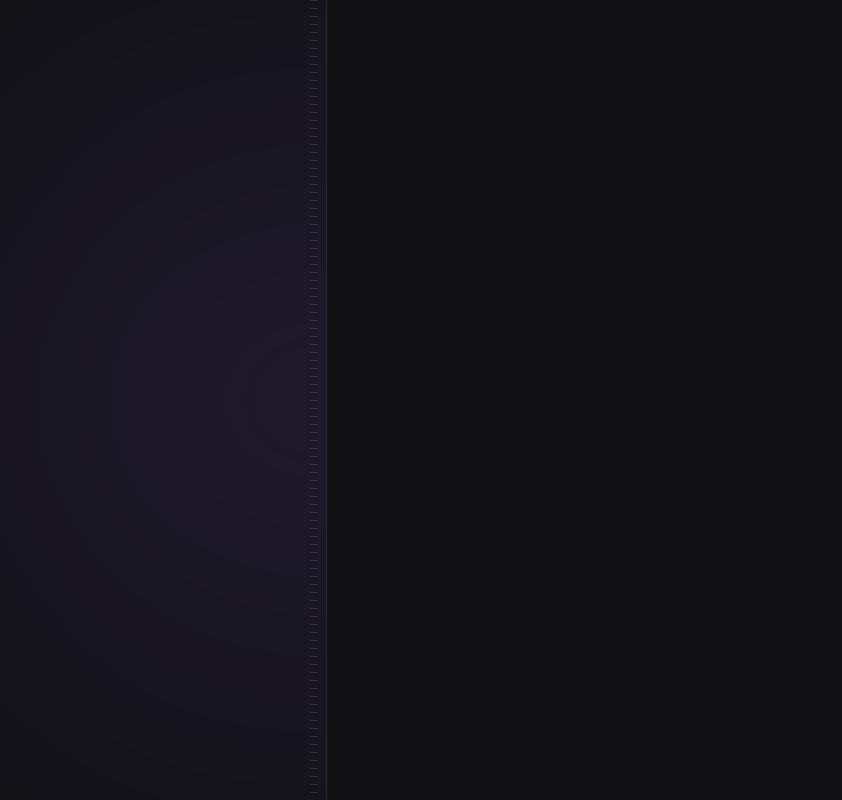
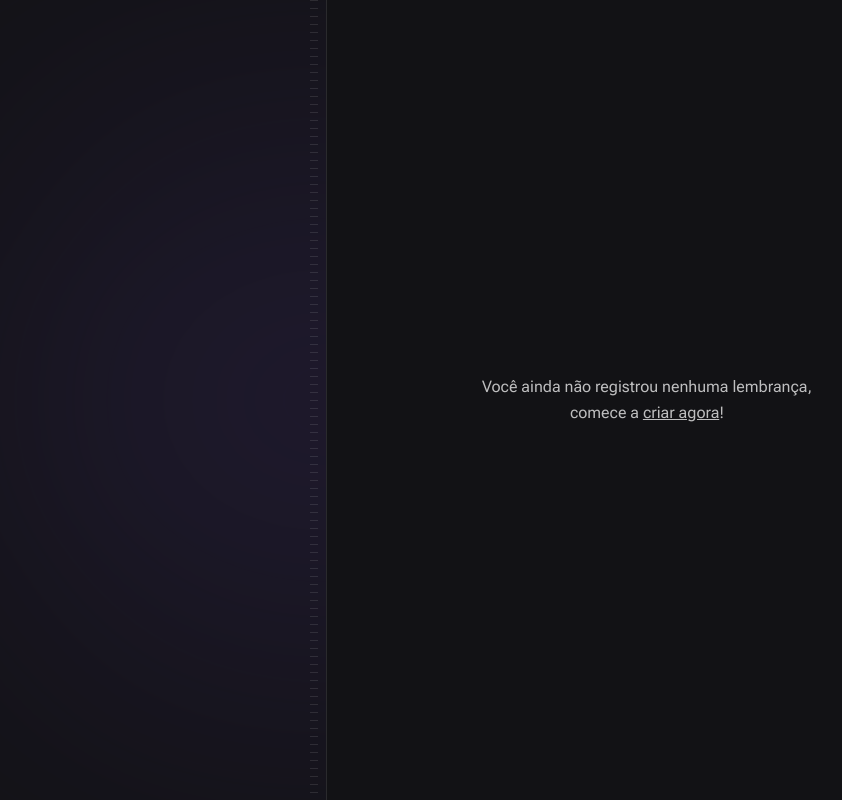
Before and after one commit to alissonfelipeee/nlw-spacetime, a Next.js app in the folder web/: page / in a window 1280 px wide. Shown: the whole page, without its empty margins (313-1155 px from the left). Built offline with nearby package versions, Linux system fonts and the light colour scheme; a web font is replaced by a local one.

Commit message:
feat[web]: add empty memory list

```diff
--- a/web/src/app/page.tsx
+++ b/web/src/app/page.tsx
@@ -6,6 +6,21 @@
 
         <div className="absolute bottom-0 right-2 top-0 w-2 bg-stripes" />
       </div>
+
+      <div className="flex flex-col p-16">
+        <div className="flex flex-1 items-center justify-center">
+          <p className="w-[360px] text-center leading-relaxed">
+            Você ainda não registrou nenhuma lembrança, comece a{' '}
+            <a
+              href=""
+              className="underline transition-colors hover:text-gray-50"
+            >
+              criar agora
+            </a>
+            !
+          </p>
+        </div>
+      </div>
     </main>
   )
 }
```
